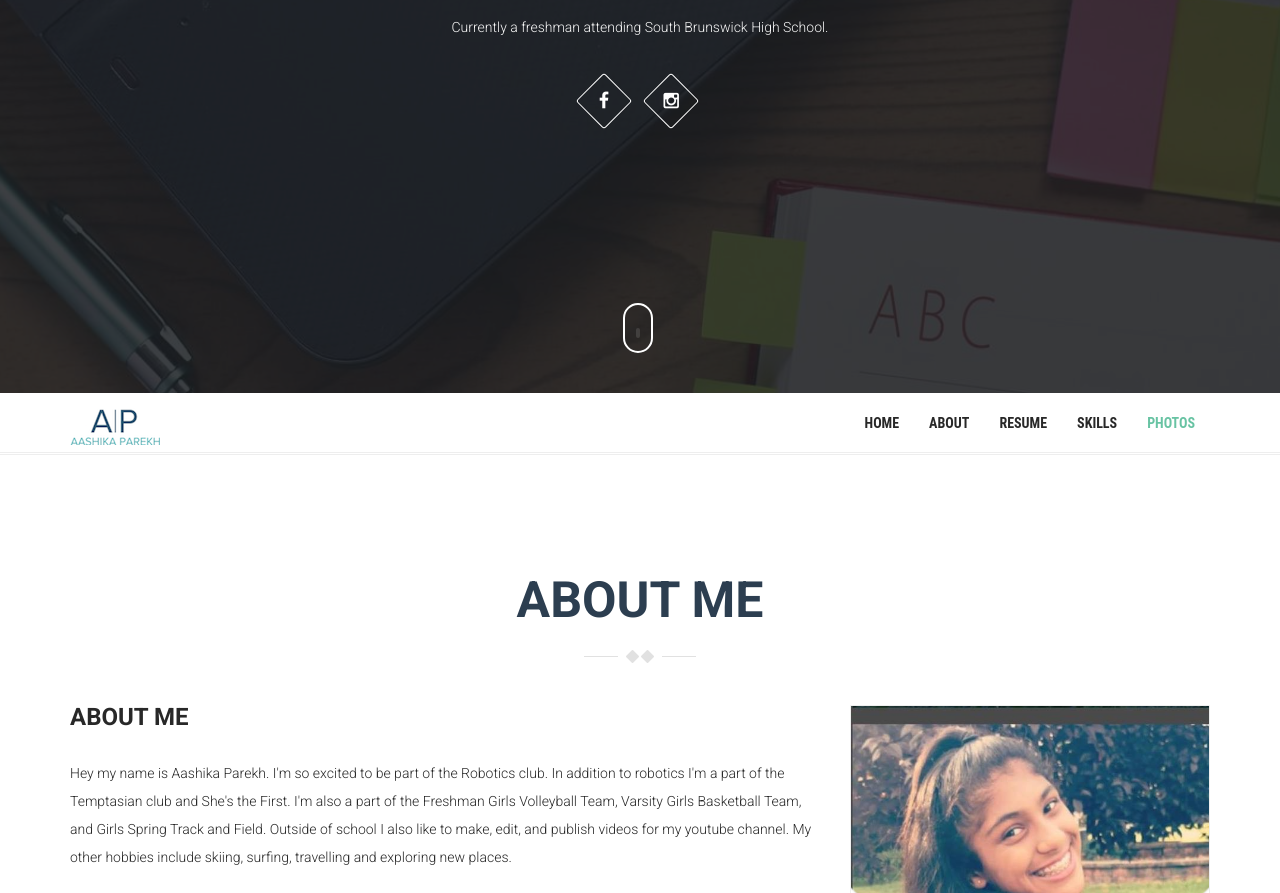
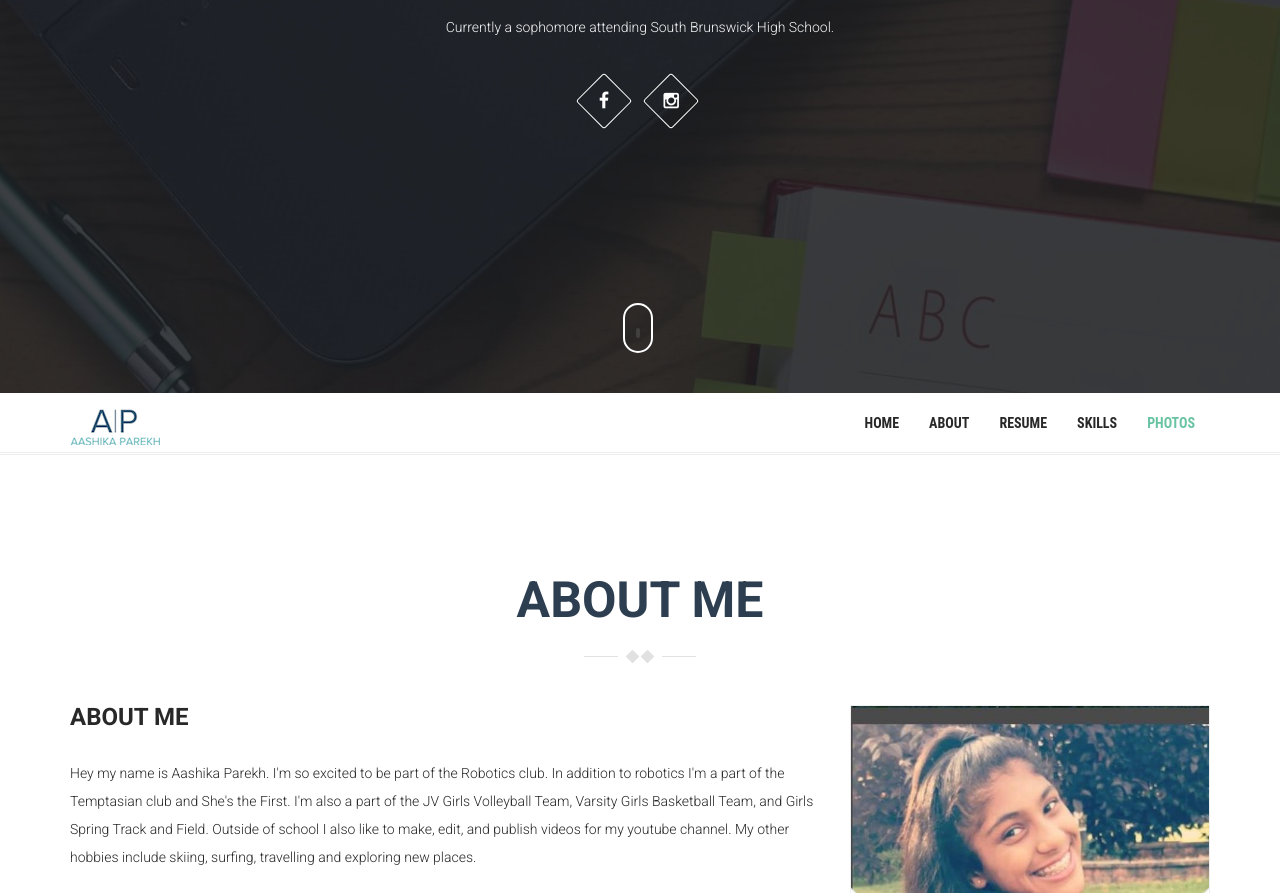
Before and after one commit to aashikaParekh1/aashikaParekhResume, a plain HTML site: page index.html in a window 1280 px wide. Shown: the part 407-1300 px from the top of the page. Drawn offline with Linux system fonts and the light colour scheme; some packages are replaced by stand-ins of ours; a script that the page names is missing.

Commit message:
Update index.html

```diff
--- a/index.html
+++ b/index.html
@@ -42,7 +42,7 @@
 		<div class="intro">
 			<div class="intro-sub">I am </div>
 			<h1>Aashika <span>Parekh</span></h1>
-			<p>Currently a freshman attending South Brunswick High School.</p>
+			<p>Currently a sophomore attending South Brunswick High School.</p>
 
       <div class="social-icons">
         <ul class="list-inline">
@@ -117,7 +117,7 @@
           <div class="col-md-8 col-md-pull-4">
             <div class="short-info wow fadeInUp">
               <h3>About Me</h3>
-              <p>Hey my name is Aashika Parekh. I'm so excited to be part of the Robotics club. In addition to robotics I'm a part of the Temptasian club and She's the First. I'm also a part of the Freshman Girls Volleyball Team, Varsity Girls Basketball Team, and Girls Spring Track and Field. Outside of school I also like to make, edit, and publish videos for my youtube channel. My other hobbies include skiing, surfing, travelling and exploring new places.<br></p>
+              <p>Hey my name is Aashika Parekh. I'm so excited to be part of the Robotics club. In addition to robotics I'm a part of the Temptasian club and She's the First. I'm also a part of the JV Girls Volleyball Team, Varsity Girls Basketball Team, and Girls Spring Track and Field. Outside of school I also like to make, edit, and publish videos for my youtube channel. My other hobbies include skiing, surfing, travelling and exploring new places.<br></p>
               <br>
               <br>
               <br>
```
